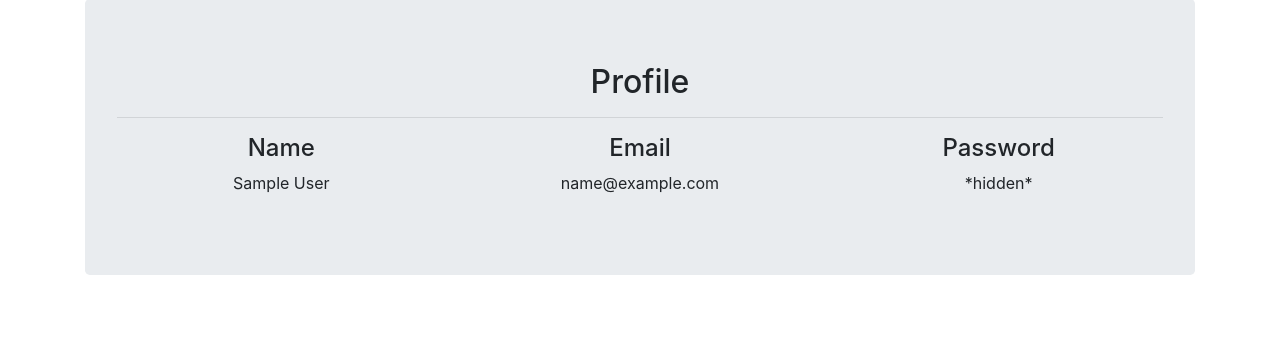
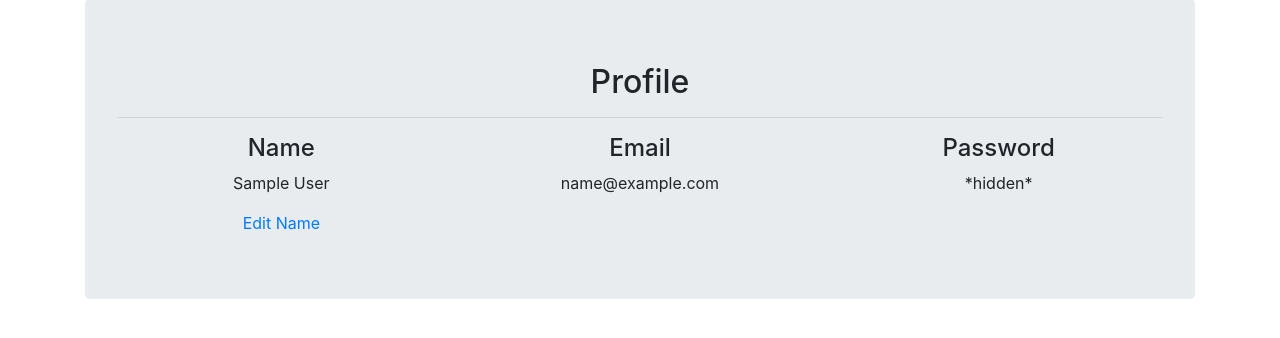
Before and after one commit to 1HectorAC/ShowTracker, a Flask app: page /profile/ in a window 1280 px wide. Shown: the part 175-513 px from the top of the page. Run offline with Flask 2, Linux system fonts and the light colour scheme; the visitor is signed in with stand-in values (Sample User, id 1); some libraries are stand-ins or nearby versions.

Commit message:
Added form to edit name in profile.html.

```diff
--- a/templates/profile.html
+++ b/templates/profile.html
@@ -16,6 +16,16 @@
             <div class="col-md-4">
                 <h4>Name</h4>
                 <p>{{session['user']['name']}}</p>
+                <a data-toggle="collapse"  href="#name" >Edit Name</a>
+                <div id="name" class="panel-collapse collapse whitePanel">
+                    <form name="editName">
+                        <label for="name">Enter New Name</label>
+                        <input type="text" name="name" class="field form-control centerShortField" maxlength="32" placeholder="Enter New Name Here" value="{{session['user']['name']}}" >
+                        <p class="error error--hidden"></p>
+                        <input type="submit" value="Enter" class="btn btn-primary" style="margin-top: 5px; margin-bottom: 5px;">
+
+                    </form>
+                </div>
             </div>
             <div class="col-md-4">
                 <h4>Email</h4>
```
